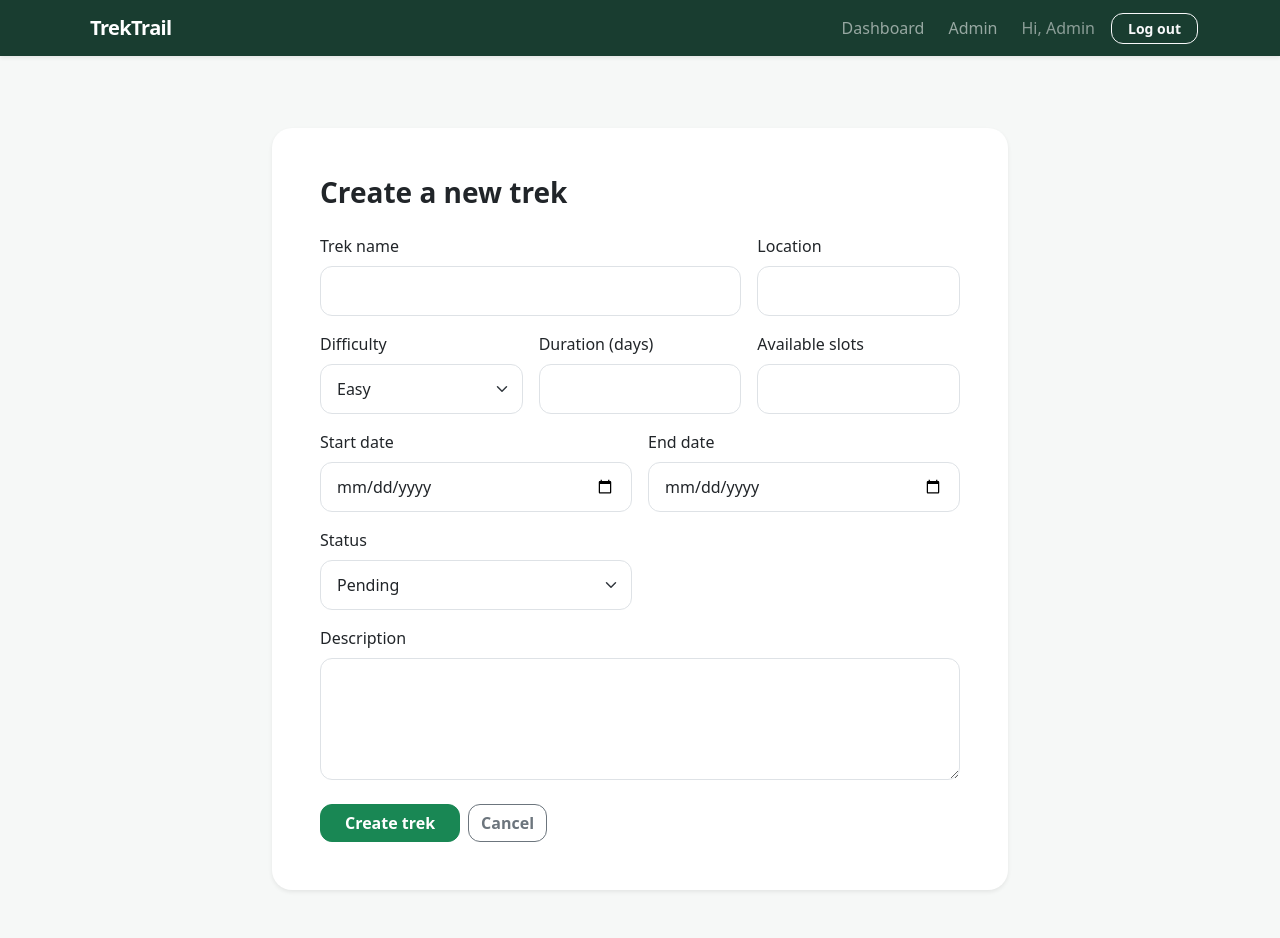
After one commit to haider786567/mad1_project, a Flask app: page /admin/treks/create in a window 1280 px wide. The commit adds this page. Run offline with Flask 3, Linux system fonts and the light colour scheme; a user stored in the database is signed in.

Commit message:
version2 - make admin features complete

```diff
--- a/app.py
+++ b/app.py
@@ -2,8 +2,11 @@ from flask import Flask,render_template
 from config import Config
 from models import User, db
 from flask_login import LoginManager
+from werkzeug.security import generate_password_hash
 from controller.auth import auth_bp
 from controller.admin import admin_bp
+from controller.staff import staff_bp
+from controller.user import user_bp
 
 app = Flask(__name__)
 app.config.from_object(Config)
@@ -13,6 +16,17 @@ with app.app_context():
     try:
         db.create_all()
         db.session.execute(db.text("SELECT 1"))
+        admin = User.query.filter_by(role='admin').first()
+        if not admin:
+            admin = User(
+                name='Admin',
+                email='admin@example.com',
+                password=generate_password_hash('admin123'),
+                role='admin'
+            )
+            db.session.add(admin)
+            db.session.commit()
+            print("✅ Admin user created with email: admin@example.com")
         print("✅ Database Connection Successful")
     except Exception as e:
         print("❌ Database Connection Failed")
@@ -23,6 +37,8 @@ login_manager.init_app(app)
 login_manager.login_view = 'auth.login'
 app.register_blueprint(auth_bp)
 app.register_blueprint(admin_bp, url_prefix='/admin')
+app.register_blueprint(staff_bp, url_prefix='/staff')
+app.register_blueprint(user_bp, url_prefix='/user')
 
 @app.route('/')
 def home():
--- a/controller/admin.py
+++ b/controller/admin.py
@@ -1,6 +1,219 @@
 from flask import Blueprint, render_template, request, redirect, url_for, flash
+from controller.auth import admin_required , login_required
+from models import Trek, User,db, Booking
+from datetime import datetime
 
 admin_bp = Blueprint('admin', __name__)
 @admin_bp.route('/dashboard')
+@admin_required
+@login_required
 def dashboard():
-    return render_template('admin/dashboard.html')
+    total_treks = Trek.query.count()
+    total_users = User.query.filter_by(role='user').count()
+    total_staff = User.query.filter_by(role='staff').count()
+    total_bookings = Booking.query.count()
+    pending_staff = User.query.filter_by(role='staff', status='pending').count()
+    open_treks = Trek.query.filter(Trek.status.ilike('open')).count()
+    recent_bookings = Booking.query.order_by(Booking.booking_date.desc()).limit(5).all()
+    recent_treks = Trek.query.order_by(Trek.created_at.desc()).limit(5).all()
+    return render_template('admin/dashboard.html',
+                            total_treks=total_treks,
+                            total_users=total_users,
+                            total_staff=total_staff,
+                            total_bookings=total_bookings,
+                            pending_staff=pending_staff,
+                            open_treks=open_treks,
+                            recent_bookings=recent_bookings,
+                            recent_treks=recent_treks
+                    )
+
+# ---------------------------------------------------------------------------
+# Trek Management
+# ---------------------------------------------------------------------------
+@admin_bp.route('/treks')
+@admin_required
+@login_required
+def trek_list():
+    all_treks = Trek.query.all()
+    staff_members = User.query.filter_by(role='staff', status='approved').all()
+    return render_template('admin/trek_list.html', treks=all_treks, staff_members=staff_members)
+
+@admin_bp.route('/treks/create', methods=['GET', 'POST'])
+@admin_required
+def create_trek():
+    """Create a new trek."""
+    if request.method == 'POST':
+        trek_name = request.form.get('trek_name', '').strip()
+        location = request.form.get('location', '').strip()
+        difficulty = request.form.get('difficulty', 'Easy')
+        duration = request.form.get('duration', type=int)
+        available_slots = request.form.get('available_slots', type=int)
+        start_date_str = request.form.get('start_date', '')
+        end_date_str = request.form.get('end_date', '')
+        description = request.form.get('description', '').strip()
+        status = request.form.get('status', 'pending')
+
+        if not all([trek_name, location, duration, available_slots is not None, start_date_str, end_date_str]):
+            flash('Please fill in all required fields.', 'danger')
+            return redirect(url_for('admin.create_trek'))
+
+        try:
+            start_date = datetime.strptime(start_date_str, '%Y-%m-%d').date()
+            end_date = datetime.strptime(end_date_str, '%Y-%m-%d').date()
+        except ValueError:
+            flash('Invalid date format.', 'danger')
+            return redirect(url_for('admin.create_trek'))
+
+        if end_date < start_date:
+            flash('End date must be after start date.', 'danger')
+            return redirect(url_for('admin.create_trek'))
+
+        trek = Trek(
+            trek_name=trek_name,
+            location=location,
+            difficulty=difficulty,
+            duration=duration,
+            available_slots=available_slots,
+            start_date=start_date,
+            end_date=end_date,
+            description=description,
+            status=status,
+        )
+        db.session.add(trek)
+        db.session.commit()
+        flash(f'Trek "{trek_name}" created successfully!', 'success')
+        return redirect(url_for('admin.trek_list'))
+
+    staff_list = User.query.filter_by(role='staff', status='approved').all()
+    return render_template('admin/trek_form.html', trek=None, staff_list=staff_list)
+
+@admin_bp.route('/treks/<int:trek_id>/edit', methods=['GET', 'POST'])
+@admin_required
+def edit_trek(trek_id):
+    """Edit an existing trek."""
+    trek = Trek.query.get_or_404(trek_id)
+
+    if request.method == 'POST':
+        trek.trek_name = request.form.get('trek_name', '').strip()
+        trek.location = request.form.get('location', '').strip()
+        trek.difficulty = request.form.get('difficulty', 'Easy')
+        trek.duration = request.form.get('duration', type=int)
+        trek.available_slots = request.form.get('available_slots', type=int)
+        start_date_str = request.form.get('start_date', '')
+        end_date_str = request.form.get('end_date', '')
+        trek.description = request.form.get('description', '').strip()
+        trek.status = request.form.get('status', trek.status)
+
+        try:
+            trek.start_date = datetime.strptime(start_date_str, '%Y-%m-%d').date()
+            trek.end_date = datetime.strptime(end_date_str, '%Y-%m-%d').date()
+        except ValueError:
+            flash('Invalid date format.', 'danger')
+            return redirect(url_for('admin.edit_trek', trek_id=trek_id))
+
+        db.session.commit()
+        flash(f'Trek "{trek.trek_name}" updated successfully!', 'success')
+        return redirect(url_for('admin.trek_list'))
+
+    staff_list = User.query.filter_by(role='staff', status='approved').all()
+    return render_template('admin/trek_form.html', trek=trek, staff_list=staff_list)
+
+@admin_bp.route('/treks/<int:trek_id>/delete', methods=['POST'])
+@admin_required
+def delete_trek(trek_id):
+    """Delete a trek and associated bookings."""
+    trek = Trek.query.get_or_404(trek_id)
+    Booking.query.filter_by(trek_id=trek_id).delete()
+    db.session.delete(trek)
+    db.session.commit()
+    flash(f'Trek "{trek.trek_name}" has been deleted.', 'success')
+    return redirect(url_for('admin.trek_list'))
+
+
+@admin_bp.route('/treks/<int:trek_id>/assign-staff', methods=['POST'])
+@admin_required
+def assign_staff(trek_id):
+    """Assign a staff member to a trek."""
+    trek = Trek.query.get_or_404(trek_id)
+    staff_id = request.form.get('staff_id', type=int)
+
+    if staff_id:
+        staff = User.query.get(staff_id)
+        if staff and staff.role == 'staff' and staff.status == 'approved':
+            trek.assigned_staff_id = staff_id
+            db.session.commit()
+            flash(f'Staff "{staff.name}" assigned to trek "{trek.trek_name}".', 'success')
+        else:
+            flash('Invalid staff member selected.', 'danger')
+    else:
+        trek.assigned_staff_id = None
+        db.session.commit()
+        flash(f'Staff unassigned from trek "{trek.trek_name}".', 'info')
+
+    return redirect(url_for('admin.trek_list'))
+# ---------------------------------------------------------------------------
+# Staff Management
+# ---------------------------------------------------------------------------
+
+@admin_bp.route('/staff')
+@admin_required
+@login_required
+def staff_list():
+    staff_list = User.query.filter_by(role='staff').all()
+    return render_template('admin/staff_list.html', staff_list=staff_list)
+
+@admin_bp.route('/staff/<int:staff_id>/approve', methods=['POST'])
+@admin_required
+@login_required
+def approve_staff(staff_id):
+    staff = User.query.get_or_404(staff_id)
+    if staff.role == 'staff':
+        staff.status = 'approved'
+        db.session.commit()
+        flash('Staff member approved successfully.', 'success')
+    return redirect(url_for('admin.staff_list'))
+
+@admin_bp.route('/staff/<int:staff_id>/blacklist', methods=['POST'])
+@admin_required
+@login_required
+def blacklist_staff(staff_id):
+    staff = User.query.get_or_404(staff_id)
+    if staff.role == 'staff':
+        staff.status = 'blacklisted'
+        db.session.commit()
+        flash('Staff member blacklisted successfully.', 'success')
+    return redirect(url_for('admin.staff_list'))
+
+# ---------------------------------------------------------------------------
+# User Management
+# ---------------------------------------------------------------------------
+
+@admin_bp.route('/users')
+@admin_required
+@login_required
+def user_list():
+    users = User.query.filter_by(role='user').all()
+    return render_template('admin/user_list.html', users=users)
+
+@admin_bp.route('/users/<int:user_id>/blacklist', methods=['POST'])
+@admin_required
+@login_required
+def blacklist_user(user_id):
+    user = User.query.get_or_404(user_id)
+    if user.role == 'user':
+        user.status = 'blacklisted'
+        db.session.commit()
+        flash('User blacklisted successfully.', 'success')
+    return redirect(url_for('admin.user_list'))
+
+
+# ---------------------------------------------------------------------------
+# Bookings
+# ---------------------------------------------------------------------------
+
+@admin_bp.route('/bookings')
+@admin_required
+def bookings():
+    """View all bookings."""
+    all_bookings = Booking.query.order_by(Booking.booking_date.desc()).all()
+    return render_template('admin/booking.html', bookings=all_bookings)
--- a/controller/auth.py
+++ b/controller/auth.py
@@ -1,4 +1,4 @@
-from flask import Blueprint, render_template, redirect, request, url_for ,flash , get_flashed_messages
+from flask import Blueprint, render_template, redirect, request, url_for ,flash
 from werkzeug.security import generate_password_hash, check_password_hash
 from models import User,db
 from functools import wraps
@@ -6,19 +6,28 @@ from flask_login import login_user, logout_user, current_user, login_required
 
 
 
+
 auth_bp = Blueprint('auth', __name__)
 
 
-@auth_bp.route('/dashboard')
-@login_required
-def index():
-    return render_template('user/dashboard.html')
+
+
+def admin_required(f):
+    @wraps(f)
+    def decorated_function(*args, **kwargs):
+        if not current_user.is_authenticated or current_user.role != 'admin':
+            flash('You do not have permission to access this page.', 'danger')
+            return redirect(url_for('auth.login'))
+        return f(*args, **kwargs)
+    return decorated_function
+
+
 
 
 @auth_bp.route('/login', methods=['GET', 'POST'])
 def login():
     if current_user.is_authenticated:
-        return redirect(url_for('auth.index'))
+        return redirect(url_for('user.dashboard'))
     if request.method == 'POST':
         email = request.form.get('email')
         password = request.form.get('password')
@@ -26,11 +35,11 @@ def login():
         if user and check_password_hash(user.password, password):
             login_user(user)
             if user.role == 'admin':
-                return redirect(url_for('/admin/dashboard.html'))
+                return redirect(url_for('admin.dashboard'))
             elif user.role == 'staff':
-                return redirect(url_for('/staff/dashboard.html'))
+                return redirect(url_for('staff.dashboard'))
             flash('Login successful!', 'success')
-            return redirect(url_for('auth.index'))
+            return redirect(url_for('user.dashboard'))
         else:
             flash('Invalid email or password. Please try again.', 'danger')
     return render_template('auth/login.html')
@@ -41,7 +50,7 @@ def login():
 @auth_bp.route('/register', methods=['GET', 'POST'])
 def register():
     if current_user.is_authenticated:
-        return redirect(url_for('auth.index'))
+        return redirect(url_for('user.dashboard'))
     if request.method == 'POST':
         name = request.form.get('name')
         email = request.form.get('email')
--- /dev/null
+++ b/templates/admin/booking.html
@@ -0,0 +1,5 @@
+{% extends "layout.html" %}
+{% block title %}Bookings | TrekTrail{% endblock %}
+{% block content %}<div class="container py-5"><h1 class="h2 fw-bold">Bookings</h1><p class="text-secondary mb-4">All reservations across the platform.</p><div class="card dashboard-card shadow-sm"><div class="table-responsive"><table class="table align-middle mb-0"><thead class="table-light"><tr><th class="ps-4">ID</th><th>User</th><th>Trek</th><th>Booked on</th><th>Status</th></tr></thead><tbody>
+{% for booking in bookings %}<tr><td class="ps-4">#{{ booking.id }}</td><td><strong>{{ booking.user.name }}</strong><br><small class="text-secondary">{{ booking.user.email }}</small></td><td>{{ booking.trek.trek_name }}</td><td>{{ booking.booking_date.strftime('%d %b %Y, %I:%M %p') }}</td><td><span class="badge text-bg-success">{{ booking.status|title }}</span></td></tr>{% else %}<tr><td colspan="5" class="text-center text-secondary py-5">No bookings found.</td></tr>{% endfor %}
+</tbody></table></div></div></div>{% endblock %}
--- /dev/null
+++ b/templates/admin/staff_list.html
@@ -0,0 +1,5 @@
+{% extends "layout.html" %}
+{% block title %}Staff | TrekTrail{% endblock %}
+{% block content %}<div class="container py-5"><h1 class="h2 fw-bold">Staff members</h1><p class="text-secondary mb-4">Review applications and manage staff access.</p><div class="card dashboard-card shadow-sm"><div class="table-responsive"><table class="table align-middle mb-0"><thead class="table-light"><tr><th class="ps-4">Name</th><th>Email</th><th>Status</th><th class="text-end pe-4">Action</th></tr></thead><tbody>
+{% for staff in staff_list %}<tr><td class="ps-4 fw-semibold">{{ staff.name }}</td><td>{{ staff.email }}</td><td><span class="badge text-bg-{{ 'success' if staff.status == 'approved' else ('danger' if staff.status == 'blacklisted' else 'warning') }}">{{ staff.status|title }}</span></td><td class="text-end pe-4">{% if staff.status != 'approved' %}<form method="post" action="{{ url_for('admin.approve_staff', staff_id=staff.id) }}" class="d-inline"><button class="btn btn-sm btn-success">Approve</button></form>{% endif %} {% if staff.status != 'blacklisted' %}<form method="post" action="{{ url_for('admin.blacklist_staff', staff_id=staff.id) }}" class="d-inline"><button class="btn btn-sm btn-outline-danger">Blacklist</button></form>{% endif %}</td></tr>{% else %}<tr><td colspan="4" class="text-center text-secondary py-5">No staff accounts found.</td></tr>{% endfor %}
+</tbody></table></div></div></div>{% endblock %}
--- /dev/null
+++ b/templates/admin/trek_form.html
@@ -0,0 +1,18 @@
+{% extends "layout.html" %}
+{% block title %}{{ 'Edit' if trek else 'Create' }} Trek | TrekTrail{% endblock %}
+{% block content %}
+<div class="container py-5"><div class="row justify-content-center"><div class="col-xl-8"><div class="card dashboard-card shadow-sm"><div class="card-body p-4 p-lg-5">
+<h1 class="h3 fw-bold mb-4">{{ 'Edit trek' if trek else 'Create a new trek' }}</h1>
+<form method="post" class="row g-3">
+  <div class="col-md-8"><label class="form-label">Trek name</label><input class="form-control" name="trek_name" required value="{{ trek.trek_name if trek else '' }}"></div>
+  <div class="col-md-4"><label class="form-label">Location</label><input class="form-control" name="location" required value="{{ trek.location if trek else '' }}"></div>
+  <div class="col-md-4"><label class="form-label">Difficulty</label><select class="form-select" name="difficulty">{% for value in ['Easy','Moderate','Hard'] %}<option {% if trek and trek.difficulty == value %}selected{% endif %}>{{ value }}</option>{% endfor %}</select></div>
+  <div class="col-md-4"><label class="form-label">Duration (days)</label><input class="form-control" type="number" min="1" name="duration" required value="{{ trek.duration if trek else '' }}"></div>
+  <div class="col-md-4"><label class="form-label">Available slots</label><input class="form-control" type="number" min="0" name="available_slots" required value="{{ trek.available_slots if trek else '' }}"></div>
+  <div class="col-md-6"><label class="form-label">Start date</label><input class="form-control" type="date" name="start_date" required value="{{ trek.start_date.isoformat() if trek else '' }}"></div>
+  <div class="col-md-6"><label class="form-label">End date</label><input class="form-control" type="date" name="end_date" required value="{{ trek.end_date.isoformat() if trek else '' }}"></div>
+  <div class="col-md-6"><label class="form-label">Status</label><select class="form-select" name="status">{% for value in ['pending','open','closed'] %}<option value="{{ value }}" {% if trek and trek.status|lower == value %}selected{% endif %}>{{ value|title }}</option>{% endfor %}</select></div>
+  <div class="col-12"><label class="form-label">Description</label><textarea class="form-control" rows="4" name="description">{{ trek.description if trek else '' }}</textarea></div>
+  <div class="col-12 d-flex gap-2 pt-2"><button class="btn btn-success px-4">{{ 'Save changes' if trek else 'Create trek' }}</button><a class="btn btn-outline-secondary" href="{{ url_for('admin.trek_list') }}">Cancel</a></div>
+</form></div></div></div></div></div>
+{% endblock %}
--- /dev/null
+++ b/templates/admin/user_list.html
@@ -0,0 +1,5 @@
+{% extends "layout.html" %}
+{% block title %}Users | TrekTrail{% endblock %}
+{% block content %}<div class="container py-5"><h1 class="h2 fw-bold">Users</h1><p class="text-secondary mb-4">View registered trekkers and manage access.</p><div class="card dashboard-card shadow-sm"><div class="table-responsive"><table class="table align-middle mb-0"><thead class="table-light"><tr><th class="ps-4">Name</th><th>Email</th><th>Joined</th><th>Status</th><th class="text-end pe-4">Action</th></tr></thead><tbody>
+{% for user in users %}<tr><td class="ps-4 fw-semibold">{{ user.name }}</td><td>{{ user.email }}</td><td>{{ user.created_at.strftime('%d %b %Y') }}</td><td><span class="badge text-bg-{{ 'success' if user.status == 'approved' else 'danger' }}">{{ user.status|title }}</span></td><td class="text-end pe-4">{% if user.status != 'blacklisted' %}<form method="post" action="{{ url_for('admin.blacklist_user', user_id=user.id) }}" onsubmit="return confirm('Blacklist this user?')"><button class="btn btn-sm btn-outline-danger">Blacklist</button></form>{% else %}<span class="text-secondary">Restricted</span>{% endif %}</td></tr>{% else %}<tr><td colspan="5" class="text-center text-secondary py-5">No users found.</td></tr>{% endfor %}
+</tbody></table></div></div></div>{% endblock %}
--- a/templates/home.html
+++ b/templates/home.html
@@ -108,7 +108,7 @@
                 <p class="lead text-white-50 mb-4">Discover unforgettable treks, reserve your place, and manage your journey with one simple platform.</p>
                 <div class="d-flex flex-wrap gap-3 justify-content-center justify-content-lg-start">
                     {% if current_user.is_authenticated %}
-                    <a class="btn btn-light btn-lg text-success px-4" href="{{ url_for('auth.index') }}">
+                    <a class="btn btn-light btn-lg text-success px-4" href="{{ url_for('user.dashboard') }}">
                         Open dashboard <i class="bi bi-arrow-right ms-2"></i>
                     </a>
                     {% else %}
--- a/templates/layout.html
+++ b/templates/layout.html
@@ -70,7 +70,7 @@
     {% if current_user.is_authenticated %}
     <nav class="navbar navbar-expand-lg navbar-dark sticky-top shadow-sm">
         <div class="container">
-            <a class="navbar-brand fw-bold" href="{{ url_for('auth.index') }}">
+            <a class="navbar-brand fw-bold" href="{{ url_for('user.dashboard') }}">
                 <i class="bi bi-mountains me-2"></i>TrekTrail
             </a>
             <button class="navbar-toggler" type="button" data-bs-toggle="collapse" data-bs-target="#mainNav"
@@ -79,7 +79,7 @@
             </button>
             <div class="collapse navbar-collapse" id="mainNav">
                 <ul class="navbar-nav ms-auto align-items-lg-center gap-lg-2">
-                    <li class="nav-item"><a class="nav-link" href="{{ url_for('auth.index') }}">Dashboard</a></li>
+                    <li class="nav-item"><a class="nav-link" href="{{ url_for('user.dashboard') }}">Dashboard</a></li>
                     {% if current_user.role == 'admin' %}
                     <li class="nav-item"><a class="nav-link" href="{{ url_for('admin.dashboard') }}">Admin</a></li>
                     {% endif %}
```
Also changed, not shown: controller/staff.py (+29 -0 lines), controller/user.py (+8 -0 lines), templates/admin/dashboard.html (+28 -10 lines), templates/admin/trek_list.html (added, +11 -0 lines), instance/trek_booking.db, templates/staff/pending_approval.html (added).
